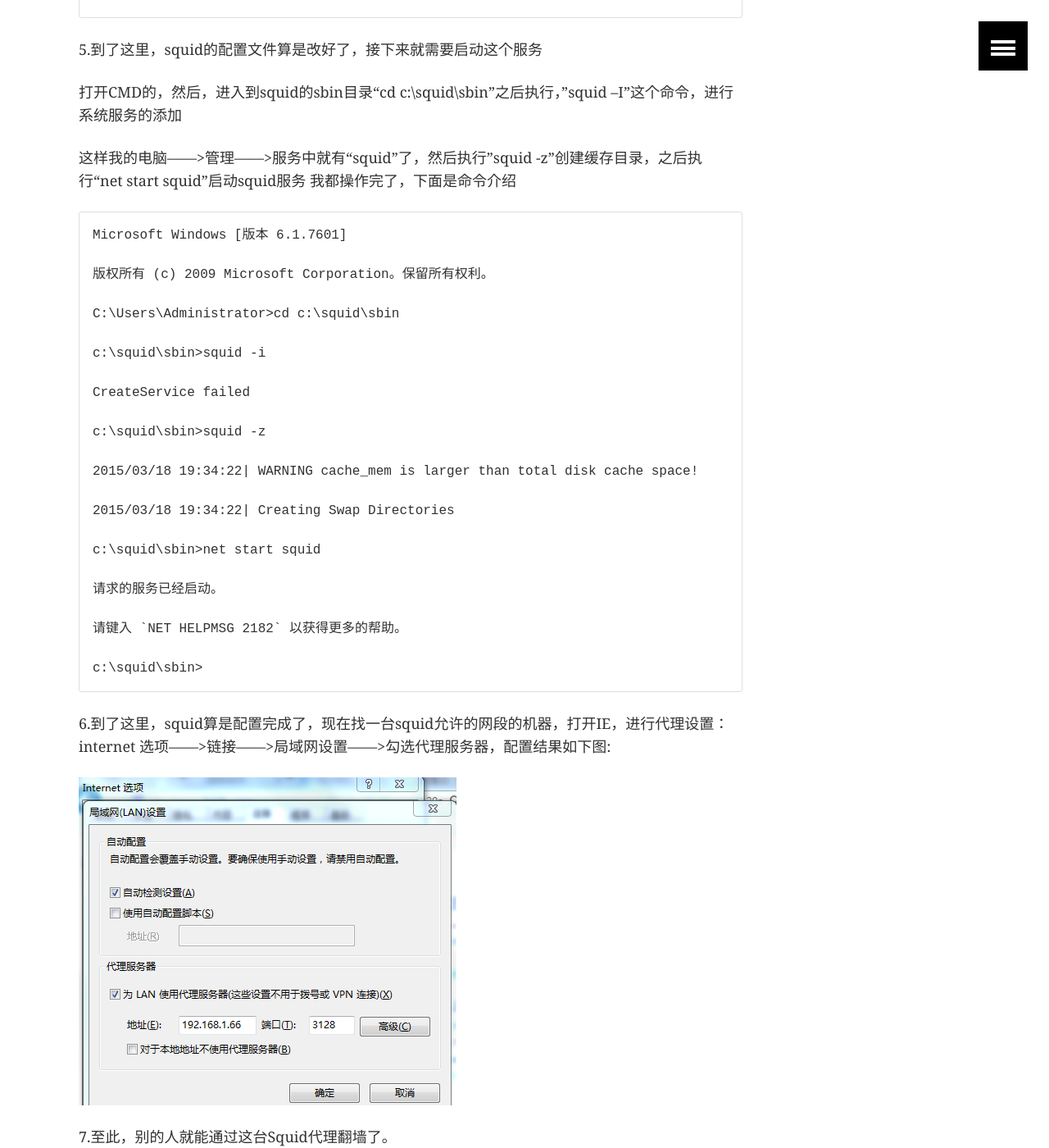
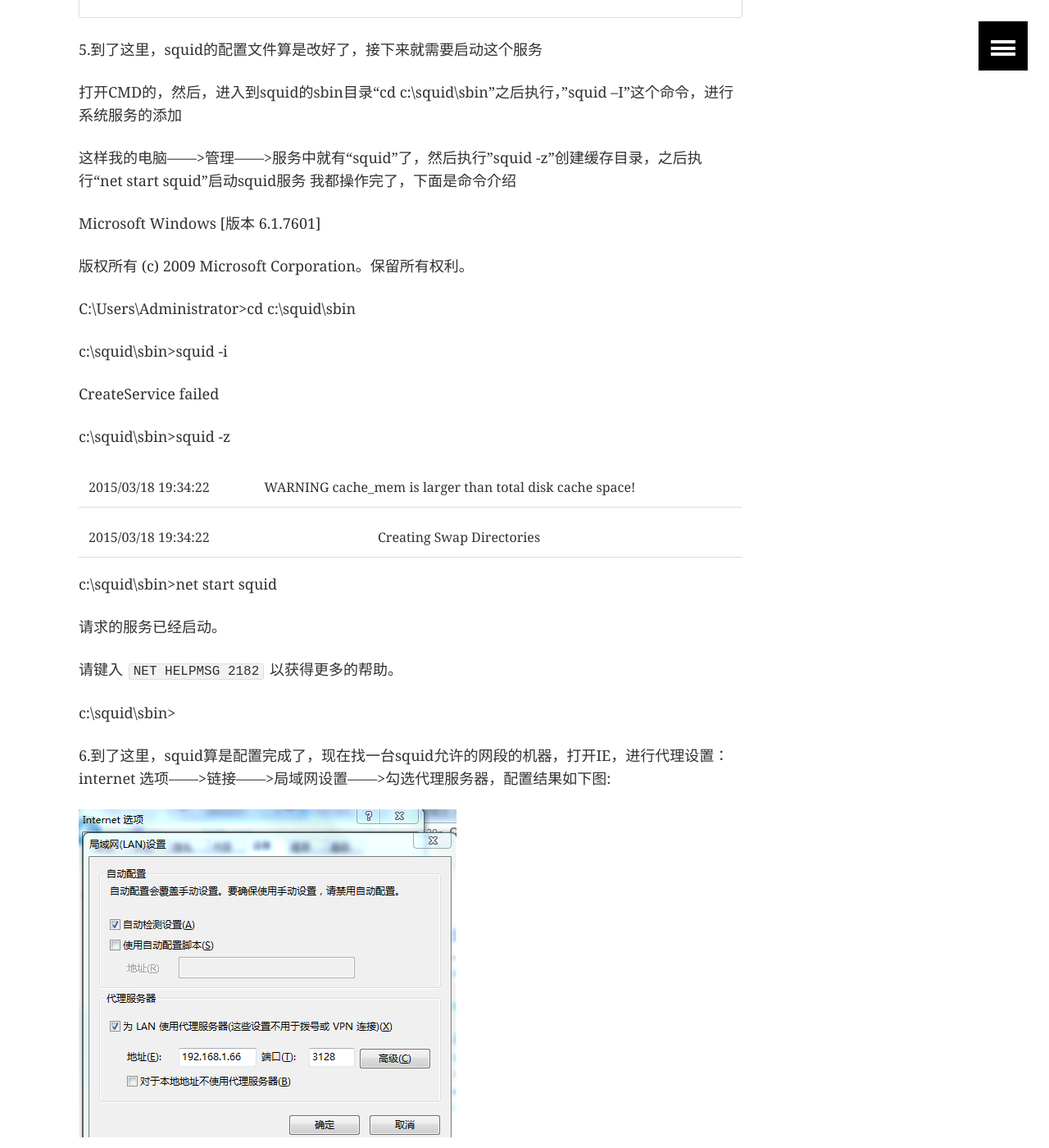
Before and after one commit to Jeremy115/goywzl.github.io, a Jekyll site: the page built from _posts/other/2015-12-21-vpn-gate-squid.markdown, in a window 1280 px wide and 1400 px high, scrolled down 1653 px. Shown: the whole window at 82% size. Built offline with Jekyll 4.4.1, drawn with Linux system fonts in a browser that asks for light colours; comment, search, counter and statistics services are not loaded.

Commit message:
Update 2015-12-21-vpn-gate-squid.markdown

```diff
--- a/_posts/other/2015-12-21-vpn-gate-squid.markdown
+++ b/_posts/other/2015-12-21-vpn-gate-squid.markdown
@@ -85,9 +85,6 @@
 这样我的电脑——>管理——>服务中就有“squid”了，然后执行”squid -z”创建缓存目录，之后执行“net start squid”启动squid服务
 我都操作完了，下面是命令介绍
 
-{% highlight cmd %}
-{% raw %}
-
 Microsoft Windows [版本 6.1.7601]
 
 版权所有 (c) 2009 Microsoft Corporation。保留所有权利。
@@ -112,8 +109,6 @@
 
 c:\squid\sbin>
 
-{% endraw %}
-{% endhighlight %}
 
 6.到了这里，squid算是配置完成了，现在找一台squid允许的网段的机器，打开IE，进行代理设置：internet 选项——>链接——>局域网设置——>勾选代理服务器，配置结果如下图:
 
```
